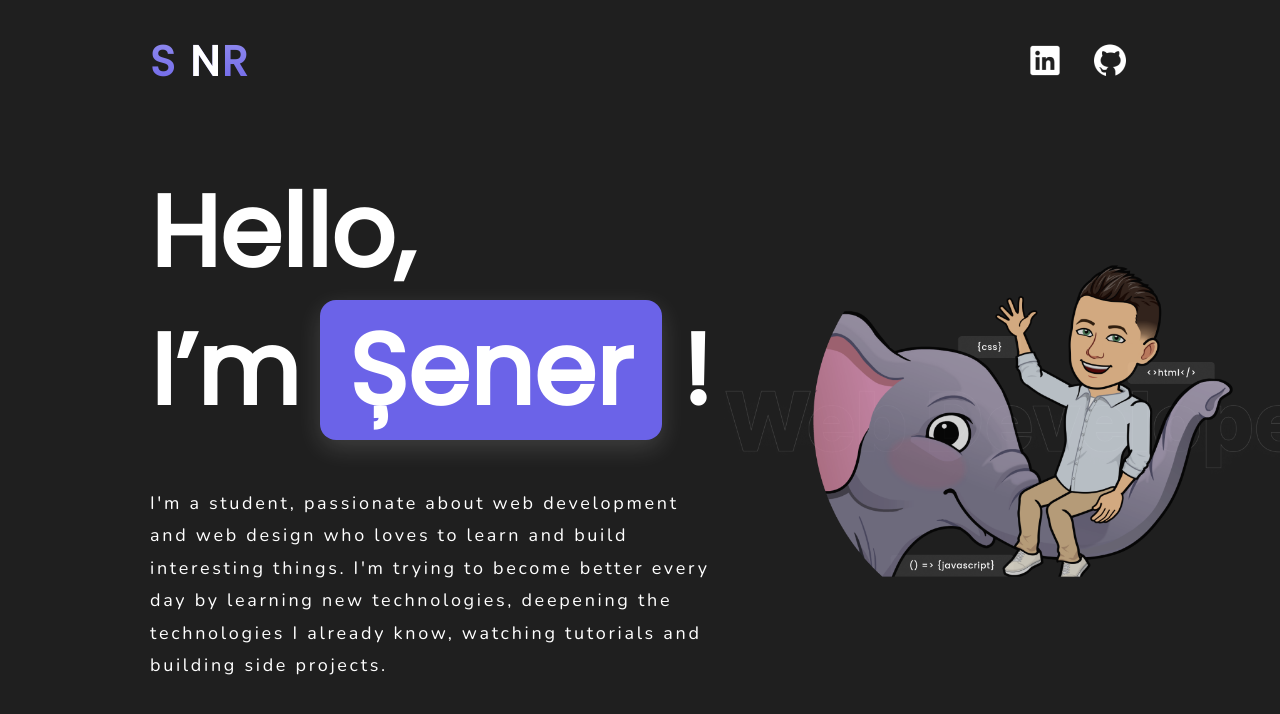
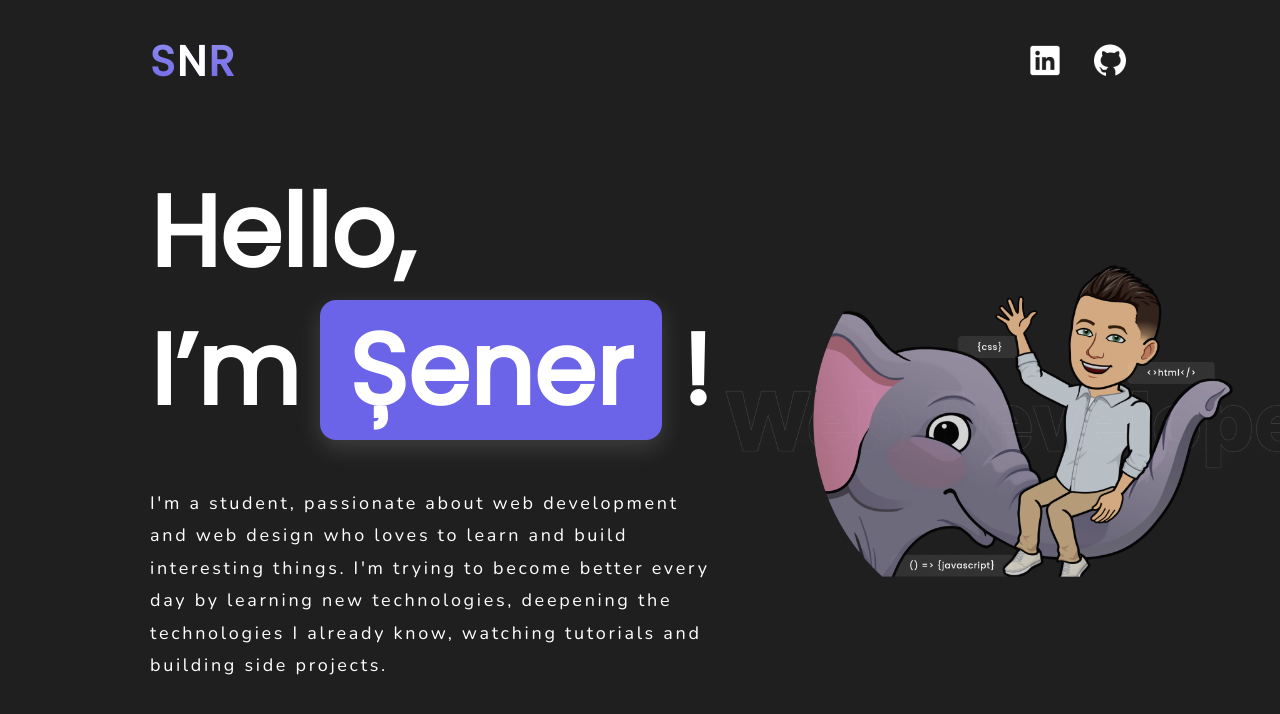
Before and after one commit to sener3/snr-portfolio, a React (Create React App) app: page / in a window 1280 px wide. Shown: the top 714 px of the page. Built offline with nearby package versions, Linux system fonts and the light colour scheme.

Commit message:
fix: logo

```diff
--- a/src/components/Logo/Logo.jsx
+++ b/src/components/Logo/Logo.jsx
@@ -5,7 +5,7 @@ import Typography from "../Typography/Typography";
 function Logo() {
     return (
         <Typography id="logo" className="logo" variant="p">
-            S <Typography variant="span">N</Typography>R
+            S<Typography variant="span">N</Typography>R
         </Typography>
     );
 }
--- a/src/styles/components/_logo.scss
+++ b/src/styles/components/_logo.scss
@@ -3,8 +3,8 @@
 .logo {
     font-family: 'Poppins';
     font-weight: 700;
-    font-size: 42px;
-    line-height: 63px;
+    font-size: 2.625rem;
+    line-height: 3.9375rem;
     letter-spacing: 0.05em;
 
     background: $gradient-primary;
```
